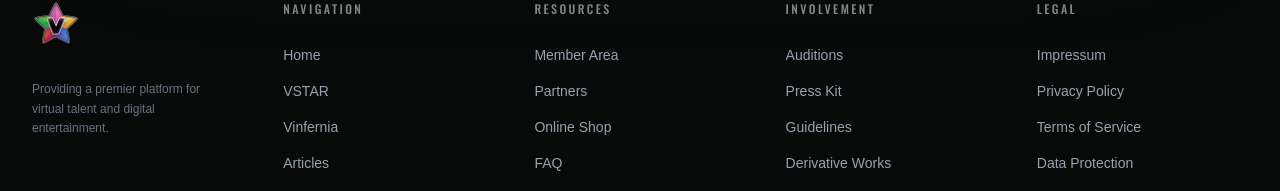
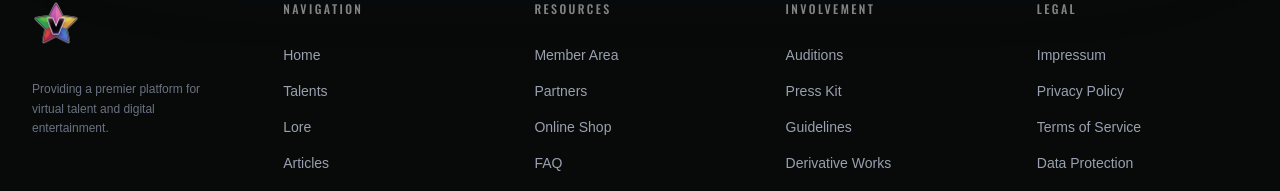
Before and after one commit to Project-Vstar/website, a Next.js app: page / in a window 1280 px wide. Shown: the part 4106-4297 px from the top of the page. Built offline with nearby package versions, Linux system fonts and the light colour scheme.

Commit message:
Fix: footer

```diff
--- a/src/app/components/footer.js
+++ b/src/app/components/footer.js
@@ -33,8 +33,8 @@ const Footer = () => {
                         <span className={sectionLabelStyle}>Navigation</span>
                         <nav className="space-y-2">
                             <Link href="/" className={linkStyle}>Home</Link>
-                            <Link href="/vstar" className={linkStyle}>VSTAR</Link>
-                            <Link href="/vinfernia" className={linkStyle}>Vinfernia</Link>
+                            <Link href="/talents" className={linkStyle}>Talents</Link>
+                            <Link href="/lore" className={linkStyle}>Lore</Link>
                             <Link href="/Articles" className={linkStyle}>Articles</Link>
                         </nav>
                     </div>
```
